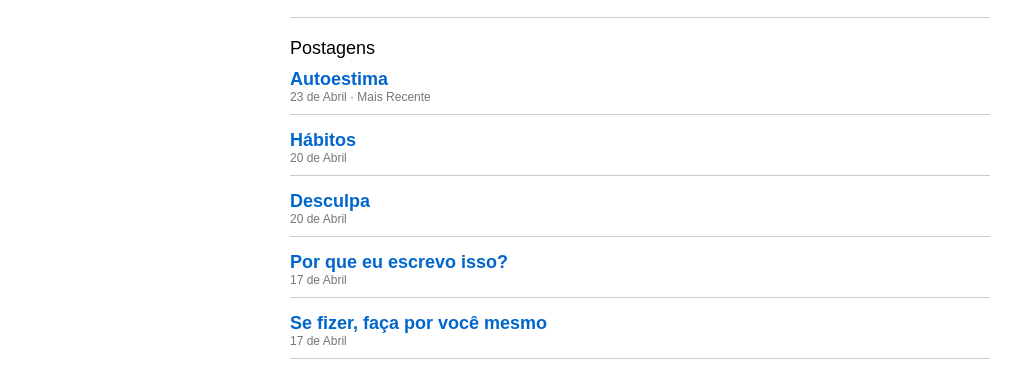
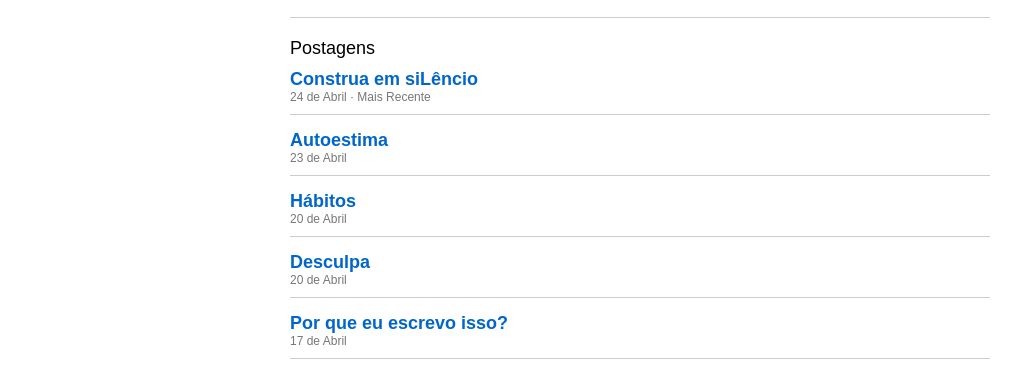
Before and after one commit to xMqRs/xMqRs.github.io, a plain HTML site: page index.html in a window 1280 px wide. Shown: the part 292-663 px from the top of the page, without its empty margins (0-1033 px from the left). Drawn offline with Linux system fonts and the light colour scheme.

Commit message:
Update index.html

```diff
--- a/index.html
+++ b/index.html
@@ -171,9 +171,22 @@ const projects = [
 // meus posts
 const posts = [
    {
+    id: "construaemsilencio",
+    title: "Construa em siLêncio",
+    date: "24 de Abril · Mais Recente",
+    content: `
+    <p>eu sempre fui um cara que contava tudo aos meus amigos e às pessoas que eu considerava confiáveis: futuros projetos, planos íntimos, sonhos, tudo. Nunca pensei que isso pudesse me fazer mal, até perceber que era exatamente isso que freava os meus projetos, porque a maioria dessas pessoas não tinha cem por cento da minha confiança, e bastava uma faísca, um comentário, uma dúvida jogada no ar, um conselho mal dado pra tudo desabar e levar junto o meu planejamento e às vezes até a minha motivação de continuar<p>
+    <p>e é aí que eu entendi: no silêncio é onde as maiores coisas nascem. Enquanto você fica postando cada passo, cada ideia, cada plano, o mundo opina, o mundo duvida, o mundo te desanima antes mesmo de você começar. e não é só isso, porque quando você expõe o que está construindo cedo demais, você abre espaço pra algo que pode ser mais perigoso do que a crítica: o conselho errado<p>
+    <p>tem pessoas que falam com a melhor das intenções e mesmo assim te freiam, te fazem repensar o que estava certo, te jogam uma dúvida no meio do caminho que você leva dias pra sacudir e tem pessoas que falam com a intenção de frear mesmo, só que embrulhado de conselho, constrói em silêncio. não porque você tem vergonha, não porque você tem medo, mas porque nem tudo que você carrega precisa ser exposto antes de estar pronto<p>
+    <p>tem um poder absurdo em trabalhar sem que ninguém saiba o que está vindo, em aparecer com o resultado quando todo mundo ainda estava duvidando do processo, o barulho distrai, a validação vicia, e quando você começa a construir pra ser visto construindo, você perde o foco no que realmente importa, o que você está construindo. filtra o que você ouve, porque nem todo conselho merece espaço na sua cabeça, deixa o trabalho falar por você quando estiver pronto, o mundo vai ver. até lá, silêncio e foco.<p>
+    <p>build it, i trust you.<p>
+
+    `
+  },
+   {
     id: "autoestima",
     title: "Autoestima",
-    date: "23 de Abril · Mais Recente",
+    date: "23 de Abril",
     content: `
     <p>no começo da minha adolescência, uma coisa que eu não tinha era autoestima, qualquer comentário sobre a minha aparência, minha personalidade, meus projetos ou minhas metas era motivo suficiente pra me abalar. eu sentia cada palavra como um aperto no peito, daqueles que ficam<p>
     <p>até que fui construindo a minha própria autoestima, fui colocando na minha cabeça que aqueles comentários não serviam de nada, até porque essas pessoas não tiveram a coragem de fazer o que eu fazia, não tinham as mesmas metas, as mesmas perspectivas, os mesmos sonhos que os meus, então quem eram elas pra definir o que eu era? e isso me fez perceber que, nesse mundo caótico, nesse mundo onde pra sobreviver você precisa obrigatoriamente ter uma base em si mesmo, a autoestima não é frescura, é escudo. até hoje, eu confesso, certos comentários ainda deixam aquele aperto, principalmente os que vêm de quem a gente menos espera<p>
```
